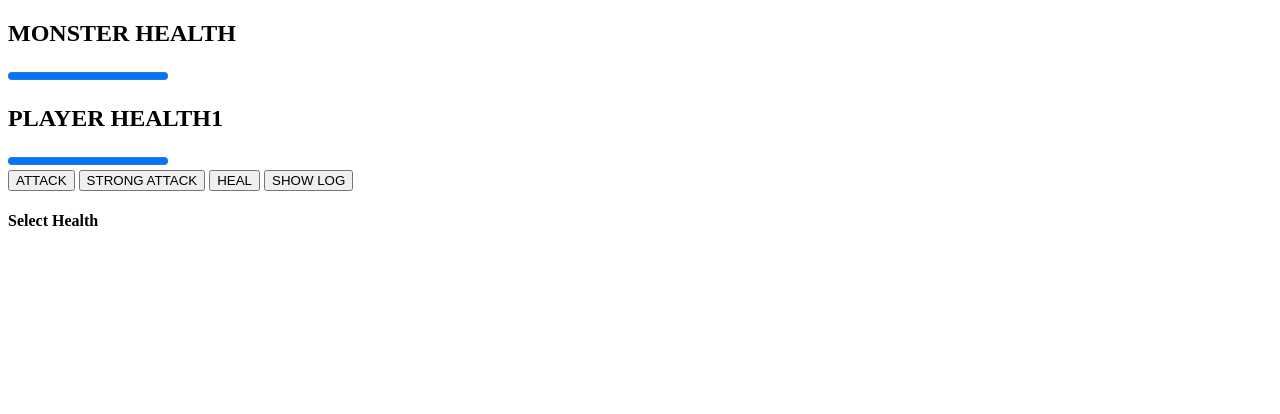
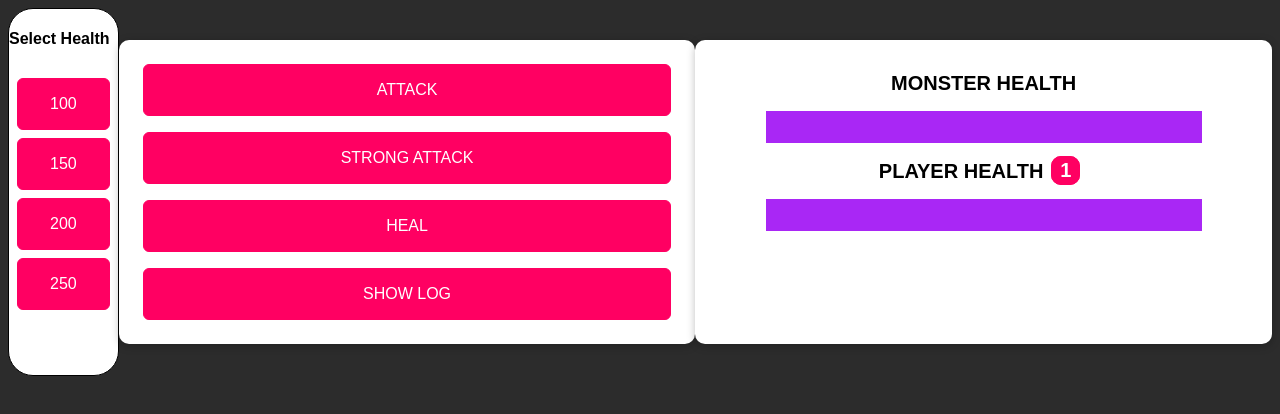
Before and after one commit to timegated/monster-game, a plain HTML site: page index.html in a window 1280 px wide. Drawn offline with Linux system fonts and the light colour scheme.

Commit message:
properly linked all css and js files to the html file

```diff
--- a/assets/scripts/monster.js
+++ b/assets/scripts/monster.js
@@ -74,7 +74,7 @@ function strongAttackHandler() {
 function createMonsterHealthDisplay(value) {
     let monsterTag = document.querySelector('.MONSTER')
     let healthDisplay = document.createElement('H5')
-    healthDisplay.innerText = value;
+    healthDisplay.innerText = `Monster Health:${ value }`;
     monsterTag.insertAdjacentElement('afterend', healthDisplay)
 }
 
@@ -82,7 +82,7 @@ function createPlayerHealthDisplay(value) {
     let playerTag = document.querySelector('.PLAYER')
     console.log(playerTag)
     let healthDisplay = document.createElement('H5')
-    healthDisplay.innerText = value
+    healthDisplay.innerText = `Player Health:${ value }`
     playerTag.insertAdjacentElement('afterend', healthDisplay)
 
 
@@ -103,7 +103,6 @@ function healthSelection() {
         createMonsterHealthDisplay(event.target.value)
         createPlayerHealthDisplay(event.target.value)
         resetGame(event.target.value)
-
     })
 
 
--- a/assets/styles/monster.css
+++ b/assets/styles/monster.css
@@ -0,0 +1,104 @@
+html {
+    font-family: sans-serif;
+}
+
+body {
+    background: #2c2c2c;
+}
+
+h2 {
+    font-size: 1.25rem;
+    margin: 1rem 0.5rem;
+}
+
+progress {
+    -webkit-appearance: none;
+    -moz-appearance: none;
+    appearance: none;
+    width: 80%;
+    height: 2rem;
+    color: #ff0062;
+    border: 1px solid #a927f5;
+}
+
+progress[value]::-webkit-progress-bar,
+progress[value] {
+    background-color: #eee;
+    box-shadow: 0 2px 5px rgba(0, 0, 0, 0.25) inset;
+}
+
+progress[value]::-webkit-progress-value {
+    background-color: #a927f5;
+    transition: all 0.2s ease-out;
+}
+
+progress[value]::-moz-progress-bar {
+    background-color: #a927f5;
+    transition: all 0.2s ease-out;
+}
+
+button {
+    font: inherit;
+    background: #ff0062;
+    border: 1px solid #ff0062;
+    color: white;
+    padding: 1rem 2rem;
+    border-radius: 6px;
+    cursor: pointer;
+    margin: 0.5rem;
+}
+
+button:focus {
+    outline: none;
+}
+
+button:hover,
+button:active {
+    background: #a927f5;
+    border-color: #a927f5;
+}
+
+#health-levels,
+#controls {
+    margin: 2rem auto;
+    width: 50rem;
+    text-align: center;
+    border-radius: 10px;
+    padding: 1rem;
+    box-shadow: 0 2px 8px rgba(0, 0, 0, 0.25);
+    background: white;
+}
+
+#controls {
+    display: flex;
+    flex-direction: column;
+}
+
+#bonus-life {
+    font-weight: bold;
+    color: white;
+    background: #ff0062;
+    border: 1px solid #ff0062;
+    padding: 0.15rem 0.5rem;
+    border-radius: 10px;
+    text-align: center;
+    margin: 0 0.5rem;
+}
+
+.gameDisplay {
+    display: flex;
+    flex-direction: row-reverse;
+}
+
+.selection {
+    border: 1px solid black;
+    display: flex;
+    flex-direction: column;
+    background: white;
+    border-radius: 25px;
+}
+
+.selection .health>button {
+    display: flex;
+    flex-direction: column;
+}
--- a/index.html
+++ b/index.html
@@ -8,7 +8,7 @@
     <title>Monster Killer</title>
     <link rel="stylesheet" href="assets/styles/monster.css" />
     <script src="assets/scripts/vendor.js" defer></script>
-    <script src="assets/scripts/app.js" defer></script>
+    <script src="assets/scripts/monster.js" defer></script>
 </head>
 
 <body>
```
